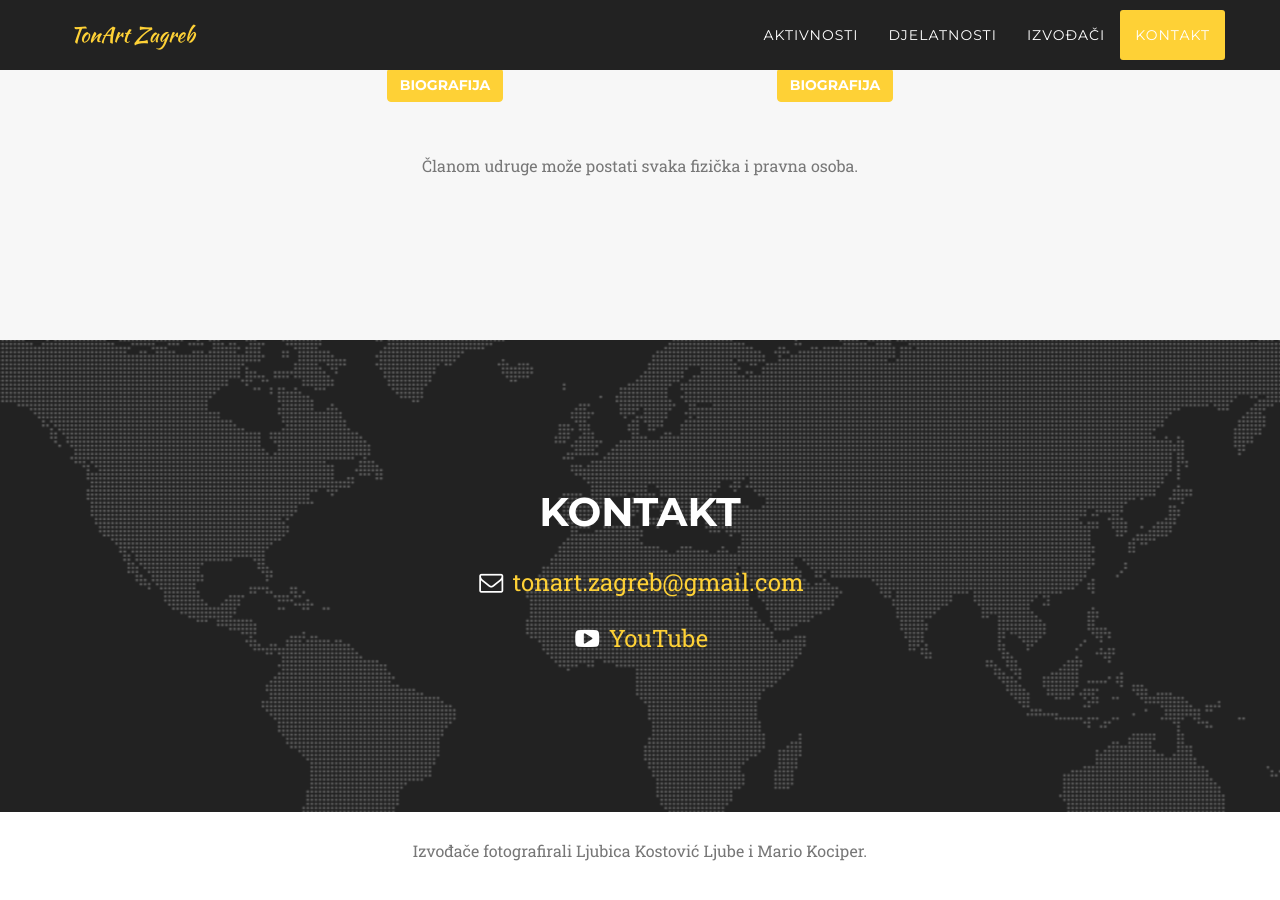
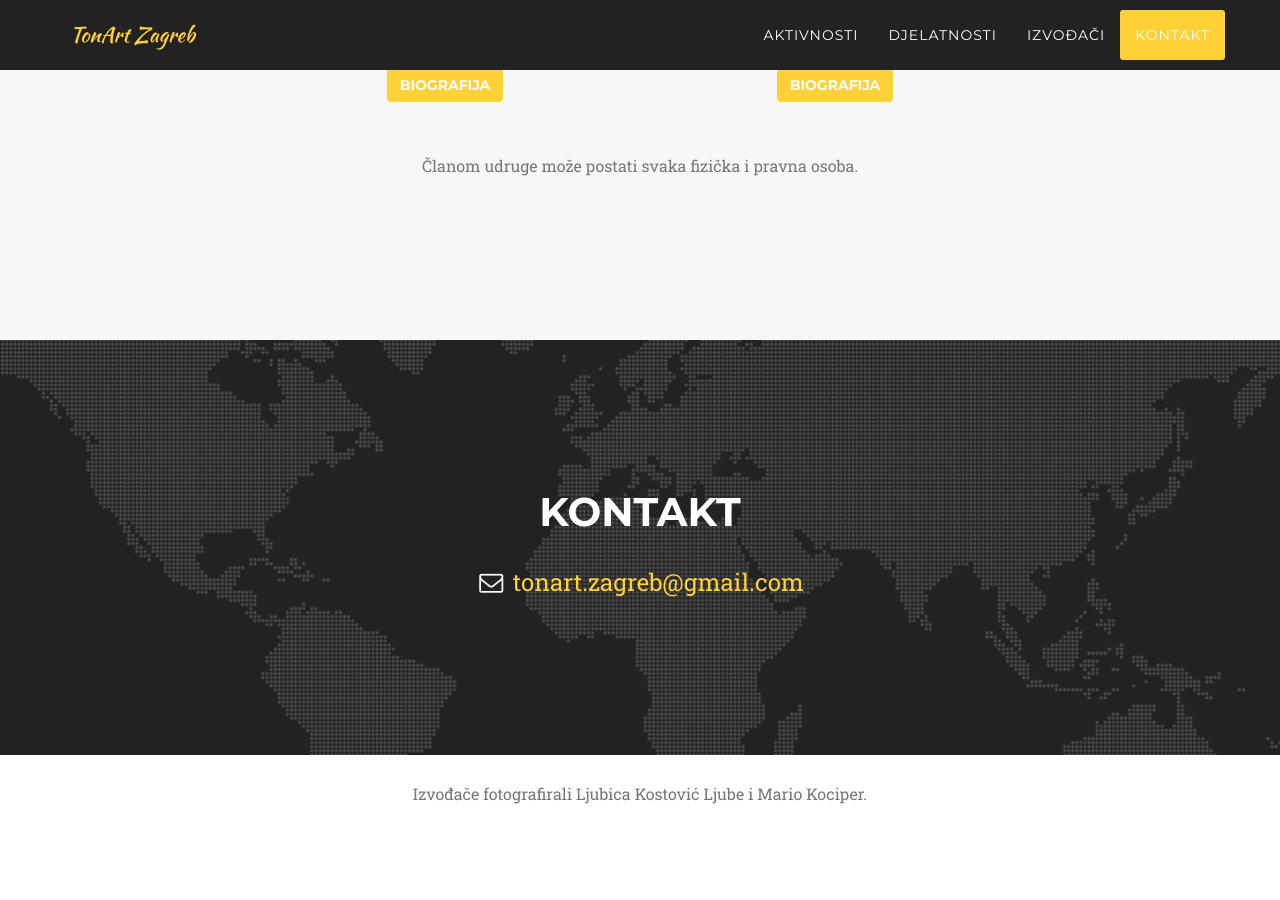
Before and after one commit to tonartzagreb/tonartzagreb.github.io, a Jekyll site: the page built from content/hr.markdown, in a window 1280 px wide and 900 px high, scrolled down 2658 px. Built offline with Jekyll 4.4.1, drawn with Linux system fonts in a browser that asks for light colours; nearby versions of some CDN libraries; some web fonts are replaced; after the commit the page ends 3501 px from its top, so only the background shows below that.

Commit message:
YT skriven.

```diff
--- a/_includes/html/contact.html
+++ b/_includes/html/contact.html
@@ -10,9 +10,9 @@
                 <div class="col-lg-12 text-center">
                 <p class="h3"><i class="fa fa-fw fa-envelope-o"></i> <a href="mailto:tonart.zagreb@gmail.com">tonart.zagreb@gmail.com</a></p>
                 </div>
-                <div class="col-lg-12 text-center">
+                <!--div class="col-lg-12 text-center">
                 <p class="h3"><i class="fa fa-fw fa-youtube-play"></i> <a href="https://www.youtube.com/channel/UCjS1wavDPmtN3CaK0tktVZA">YouTube</a></p>
-                </div>
+                </div-->
             </div>
         </div>
     </section>
```
